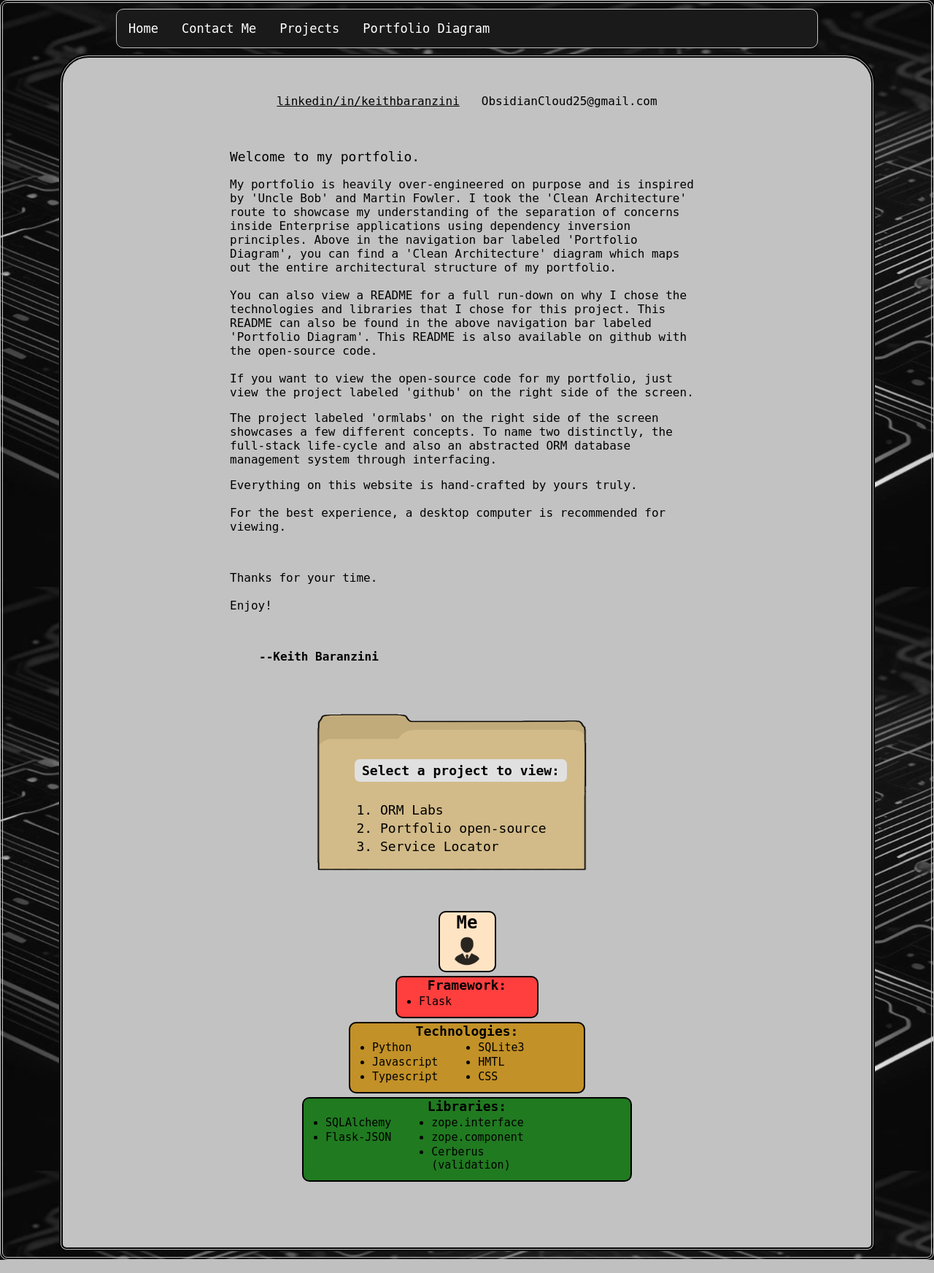
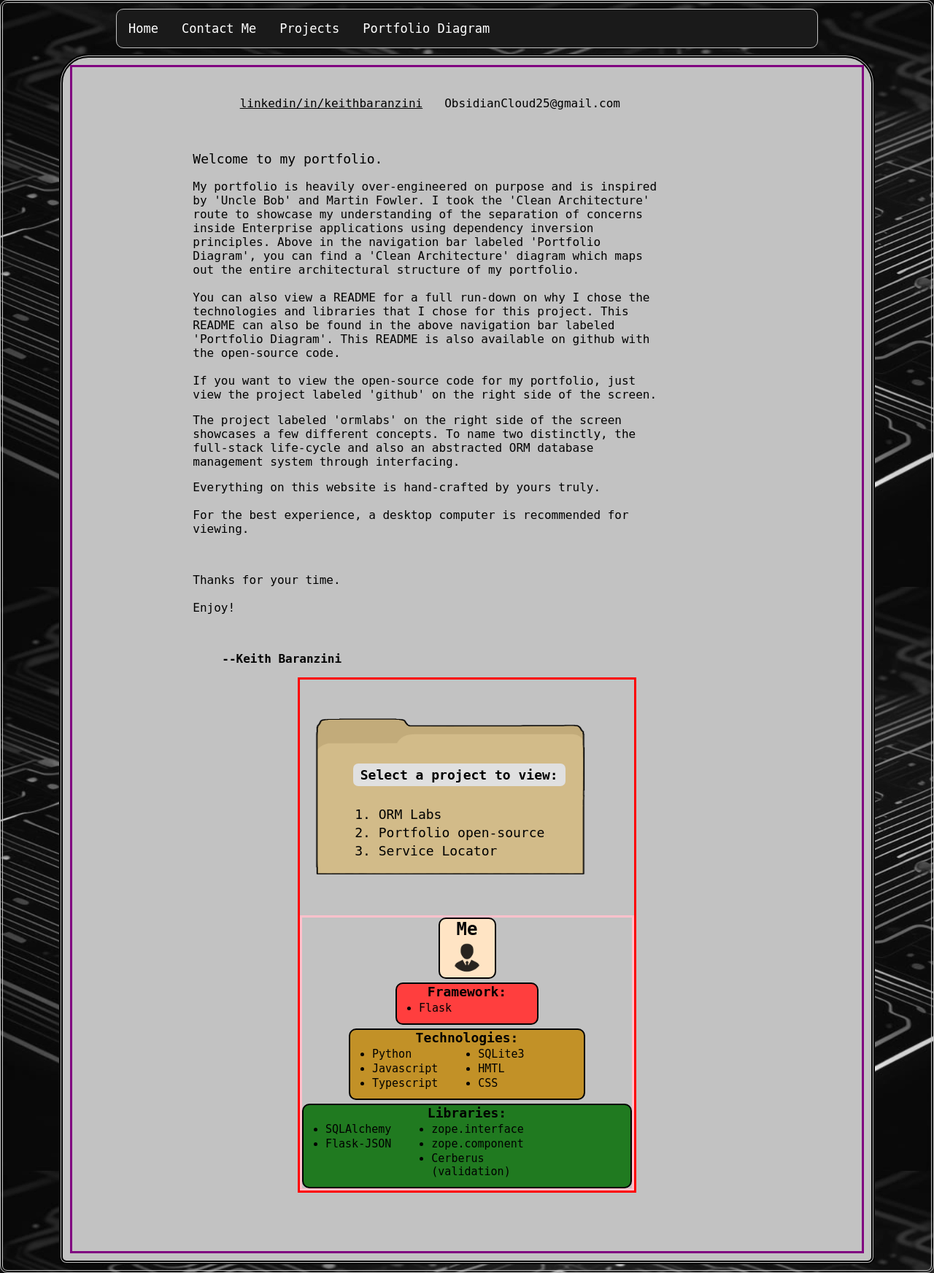
Before and after one commit to Obsidian-Cloud/portfolio, a Flask app: page / in a window 1280 px wide. Shown: the whole page at 73% size. Run offline with Flask 3, Linux system fonts and the light colour scheme; parts of the project's set-up code (start-up, migrations or seed data) failed here and were passed over.

Commit message:
updated portfolio diagram styles

```diff
--- a/static/styles.css
+++ b/static/styles.css
@@ -185,9 +185,10 @@
 {
     display: flex;
     flex-wrap: wrap;
-    justify-content: center;
+    justify-content: space-evenly;
     padding-bottom: 10vh;
     padding-top: 5vh;
+    border: 3px solid purple;
 }
 
 #index-leftside
@@ -244,14 +245,16 @@
 
     max-width: 700px;
     row-gap: 40px;
+    border: 3px solid red;
 }
 
 #index-blocks-cntr
 {
     display: flex;
     flex-direction: column;
-    justify-content: stretch;
     row-gap: 5px;
+    border: 3px solid pink;
+
 }
 
 .block
@@ -419,39 +422,6 @@
 }
 
 
-
-/* //// MOVIE_SEARCH.HTML //// */
-
-
-
-
-
-
-
-
-
-
-
-
-
-
-
-
-
-
-
-
-
-
-
-
-
-
-
-
-
-
-
 .warning
 {
     padding: 0px 25px 0px 25px;
@@ -548,13 +518,6 @@ input:focus
     height: 10px;
     border-color: rgb(24, 24, 24);
 }
-
-
-
-
-
-
-
 
 
 /* //// ORMLABS.HTML //// */
@@ -668,9 +631,9 @@ h4
 {
     /* MATCHES SQUARE BOX GEOMETRY */
     width: 100%;
-    height: 50px;           /* Same height as your squares */
-    border-radius: 8px;     /* Same smooth corners as your squares */
-    border: 2px solid #5b5b5b; /* Same border thickness as the boxes */
+    height: 50px;
+    border-radius: 8px;
+    border: 2px solid #5b5b5b;
 }
 
 #dev-panel-terminal-cntr
@@ -752,8 +715,10 @@ h4
     border: 1px solid grey;
 }
 
-
-
+#diagram-summary
+{
+    padding: 0px 150px 0px 150px;
+}
 
 #diagram
 {
@@ -761,7 +726,6 @@ h4
     background-image: url('project_diagram.png');
     background-repeat: no-repeat;
     background-size: auto;
-    background-attachment:scroll;
     background-position: center;
     padding: 0px;
     margin: 0px;
```
